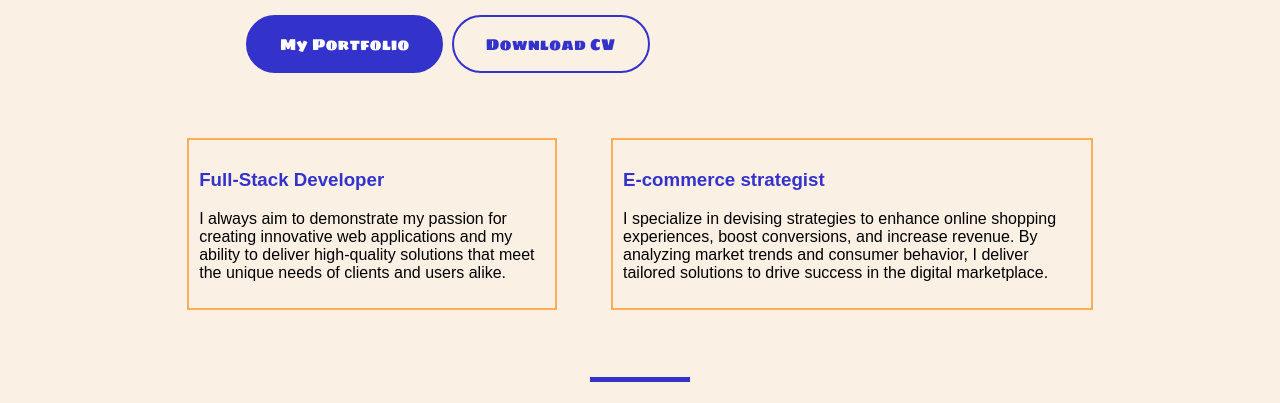
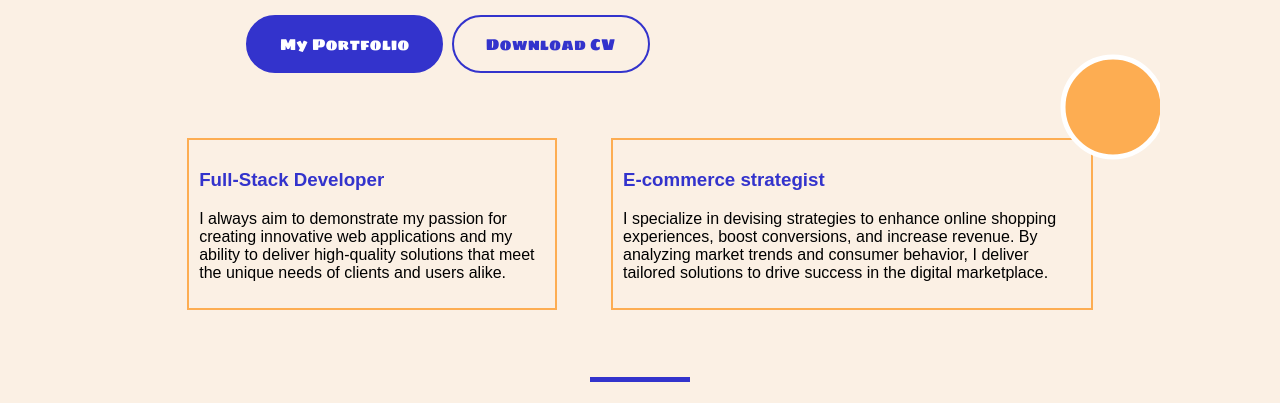
Before and after one commit to Ertholin/codecademy-portfolio, a plain HTML site: page index.html in a window 1280 px wide. Shown: the part 386-789 px from the top of the page. Drawn offline with Linux system fonts and the light colour scheme.

Commit message:
no-feat: Add canvas circle on the profile picture but not setting the position yet

```diff
--- a/index.html
+++ b/index.html
@@ -54,6 +54,10 @@
             <div class="photo-gallery">
                 <img src="images/me.jpg" alt="My picture of Profile">
                 <!-- Add more photos as needed -->
+            </div>
+
+            <div class="canvas-container">
+                <canvas id="dessin" width="200" height="200"></canvas>
             </div>
         </div>
 
--- a/script.js
+++ b/script.js
@@ -7,3 +7,18 @@ document.querySelectorAll('.overlay').forEach(function(overlay) {
         overlay.style.opacity = 1;
     });
 });
+
+
+var monCanvas = document.getElementById('dessin');
+var ctx = monCanvas.getContext('2d');
+
+ctx.lineWidth = 5;
+ctx.fillStyle = "#FDAD52";
+ctx.strokeStyle = "#FFFFFF";
+
+ctx.beginPath();
+
+ctx.arc(153, 53, 50, 0, Math.PI*2, true);
+
+ctx.fill();
+ctx.stroke();
--- a/styles.css
+++ b/styles.css
@@ -116,7 +116,10 @@ header .mobile {
 
 .photos {
     flex: 1;
-    /* padding-right: 50px; */
+}
+
+img {
+    z-index: -1;
 }
 
 .photo-gallery img {
@@ -124,6 +127,22 @@ header .mobile {
     height: auto;
     border-radius: 50%;
     border: #ffffff solid 5px;
+}
+
+
+/* CANVAS */
+.canvas-container {
+    z-index: 11;
+}
+canvas {
+    position: fixed;
+    z-index: 2;
+    top: 55%;
+    left: 75%;
+}
+
+#dessin{
+    z-index: 1;
 }
 
 .button {
```
